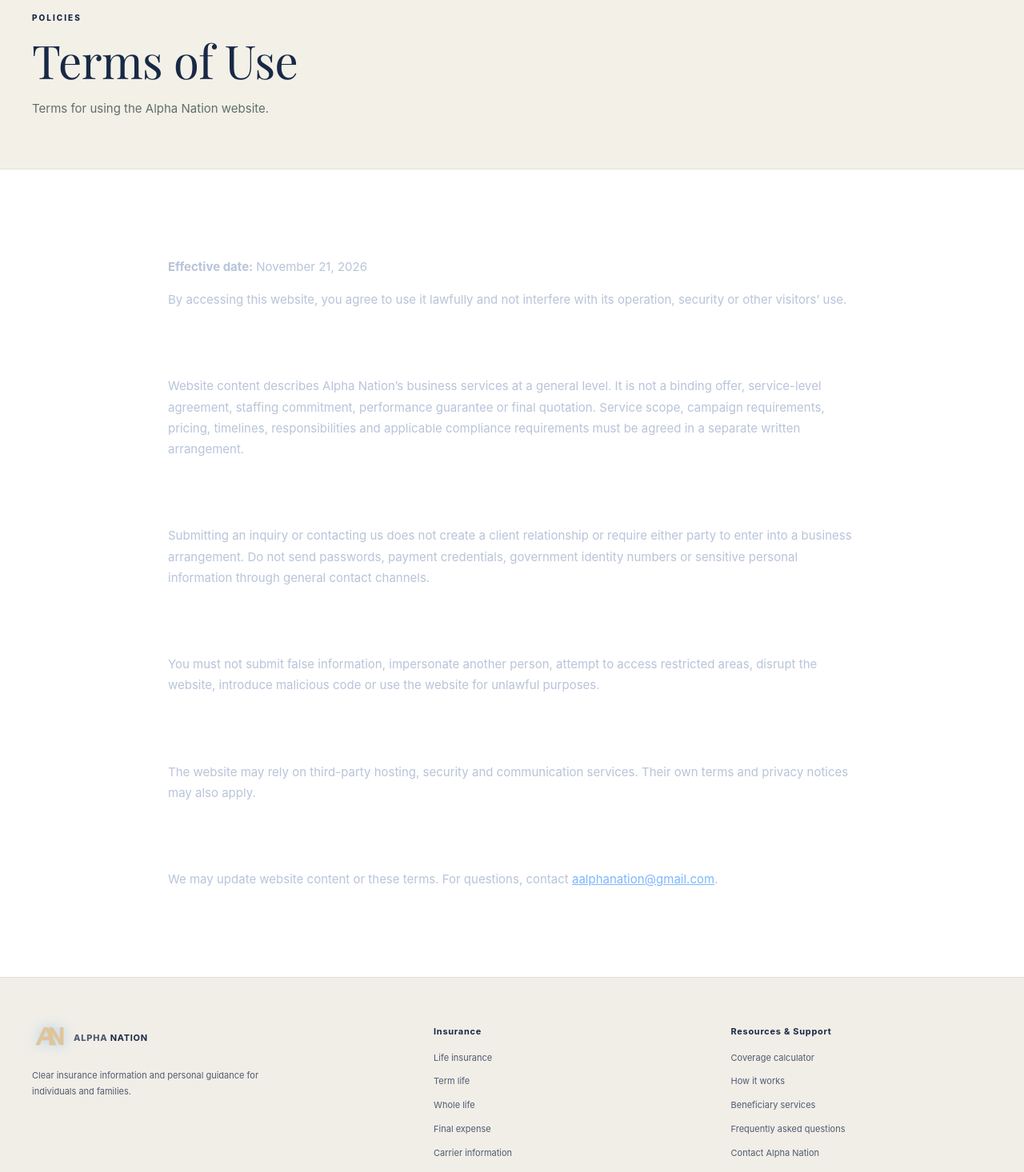
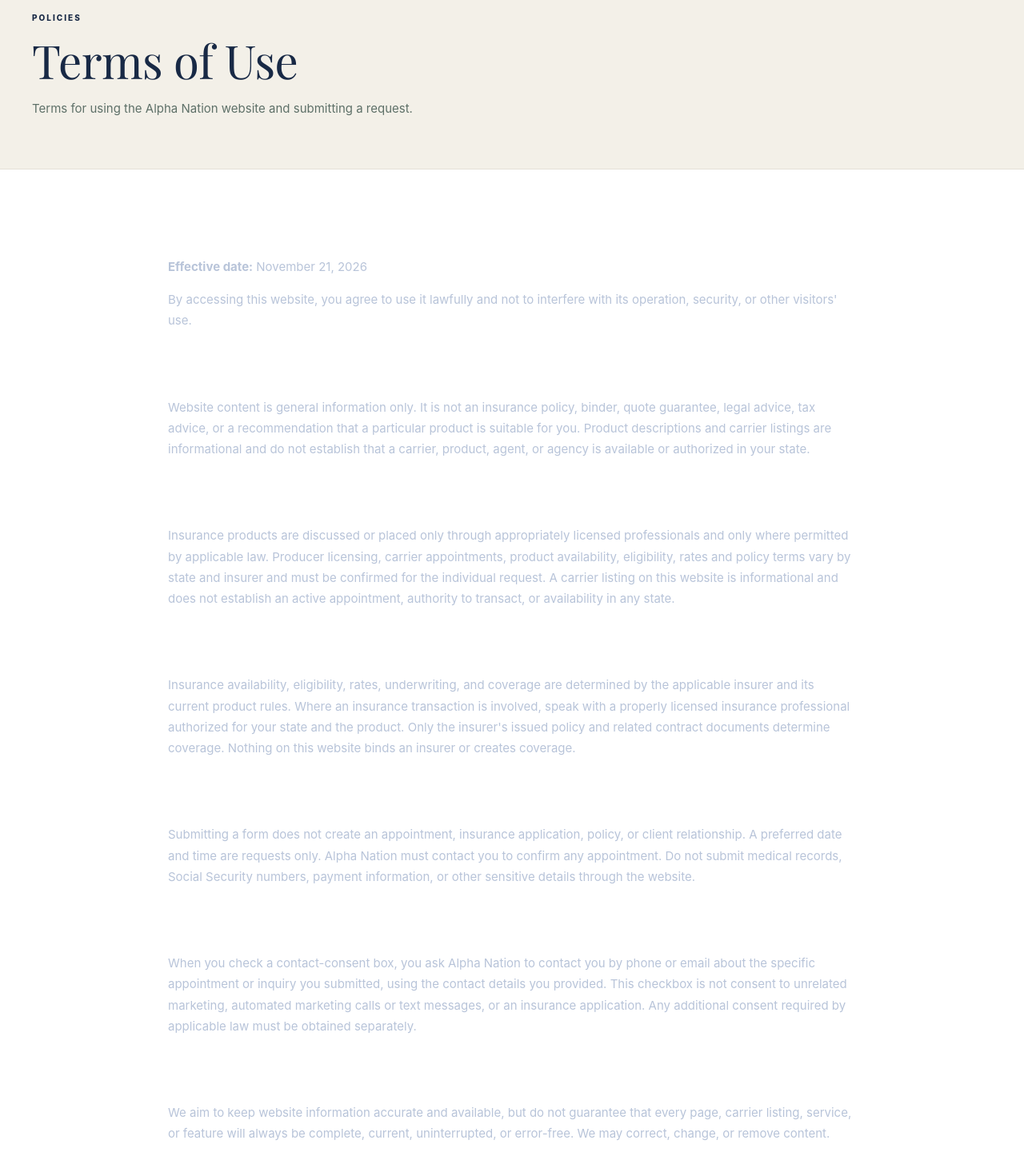
Before and after one commit to alphanationcrm09/alpha-nation-website, a Next.js app: page /terms in a window 1280 px wide. Shown: the part 140-1606 px from the top of the page at 80% size. Built offline with nearby package versions, Linux system fonts and the light colour scheme; no server answers.

Commit message:
Restore insurance privacy and terms disclosures

```diff
--- a/src/app/terms/page.tsx
+++ b/src/app/terms/page.tsx
@@ -5,20 +5,28 @@ export const metadata: Metadata = { title: "Terms of Use" };
 
 export default function TermsPage() {
   return <>
-    <PageHero eyebrow="POLICIES" title="Terms of Use" description="Terms for using the Alpha Nation website." />
+    <PageHero eyebrow="POLICIES" title="Terms of Use" description="Terms for using the Alpha Nation website and submitting a request." />
     <section className="section"><div className="wrap legal-copy">
       <p><b>Effective date:</b> November 21, 2026</p>
-      <p>By accessing this website, you agree to use it lawfully and not interfere with its operation, security or other visitors’ use.</p>
+      <p>By accessing this website, you agree to use it lawfully and not to interfere with its operation, security, or other visitors' use.</p>
       <h2>Website information</h2>
-      <p>Website content describes Alpha Nation’s business services at a general level. It is not a binding offer, service-level agreement, staffing commitment, performance guarantee or final quotation. Service scope, campaign requirements, pricing, timelines, responsibilities and applicable compliance requirements must be agreed in a separate written arrangement.</p>
-      <h2>Inquiries and communications</h2>
-      <p>Submitting an inquiry or contacting us does not create a client relationship or require either party to enter into a business arrangement. Do not send passwords, payment credentials, government identity numbers or sensitive personal information through general contact channels.</p>
+      <p>Website content is general information only. It is not an insurance policy, binder, quote guarantee, legal advice, tax advice, or a recommendation that a particular product is suitable for you. Product descriptions and carrier listings are informational and do not establish that a carrier, product, agent, or agency is available or authorized in your state.</p>
+      <h2>Licensing and state availability</h2>
+      <p>Insurance products are discussed or placed only through appropriately licensed professionals and only where permitted by applicable law. Producer licensing, carrier appointments, product availability, eligibility, rates and policy terms vary by state and insurer and must be confirmed for the individual request. A carrier listing on this website is informational and does not establish an active appointment, authority to transact, or availability in any state.</p>
+      <h2>Insurance and licensed professionals</h2>
+      <p>Insurance availability, eligibility, rates, underwriting, and coverage are determined by the applicable insurer and its current product rules. Where an insurance transaction is involved, speak with a properly licensed insurance professional authorized for your state and the product. Only the insurer's issued policy and related contract documents determine coverage. Nothing on this website binds an insurer or creates coverage.</p>
+      <h2>Appointment and inquiry requests</h2>
+      <p>Submitting a form does not create an appointment, insurance application, policy, or client relationship. A preferred date and time are requests only. Alpha Nation must contact you to confirm any appointment. Do not submit medical records, Social Security numbers, payment information, or other sensitive details through the website.</p>
+      <h2>Contact consent</h2>
+      <p>When you check a contact-consent box, you ask Alpha Nation to contact you by phone or email about the specific appointment or inquiry you submitted, using the contact details you provided. This checkbox is not consent to unrelated marketing, automated marketing calls or text messages, or an insurance application. Any additional consent required by applicable law must be obtained separately.</p>
+      <h2>Accuracy and availability</h2>
+      <p>We aim to keep website information accurate and available, but do not guarantee that every page, carrier listing, service, or feature will always be complete, current, uninterrupted, or error-free. We may correct, change, or remove content.</p>
       <h2>Acceptable use</h2>
-      <p>You must not submit false information, impersonate another person, attempt to access restricted areas, disrupt the website, introduce malicious code or use the website for unlawful purposes.</p>
+      <p>You must not submit false information, impersonate another person, attempt to access restricted areas, probe or disrupt the website, introduce malicious code, or use the forms for spam or unlawful purposes.</p>
       <h2>Third-party services</h2>
-      <p>The website may rely on third-party hosting, security and communication services. Their own terms and privacy notices may also apply.</p>
-      <h2>Changes and contact</h2>
-      <p>We may update website content or these terms. For questions, contact <a href="mailto:aalphanation@gmail.com">aalphanation@gmail.com</a>.</p>
+      <p>The website may rely on third-party services, including Cloudflare and Supabase. Their services may be subject to their own terms and privacy notices.</p>
+      <h2>Contact</h2>
+      <p>For questions about these terms, contact <a href="mailto:aalphanation@gmail.com">aalphanation@gmail.com</a>.</p>
     </div></section>
   </>;
 }
```
